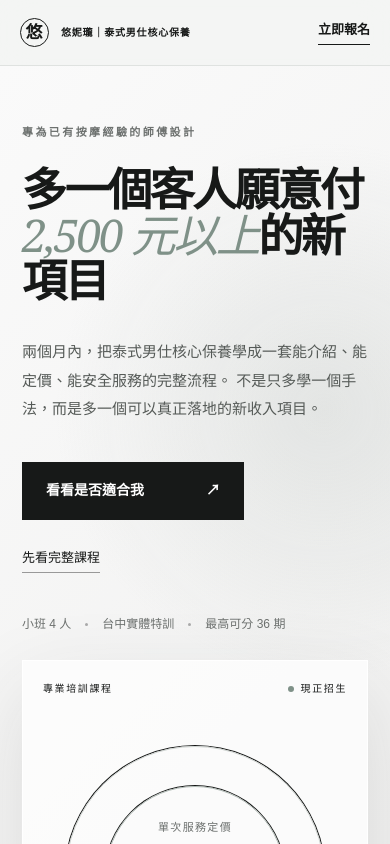
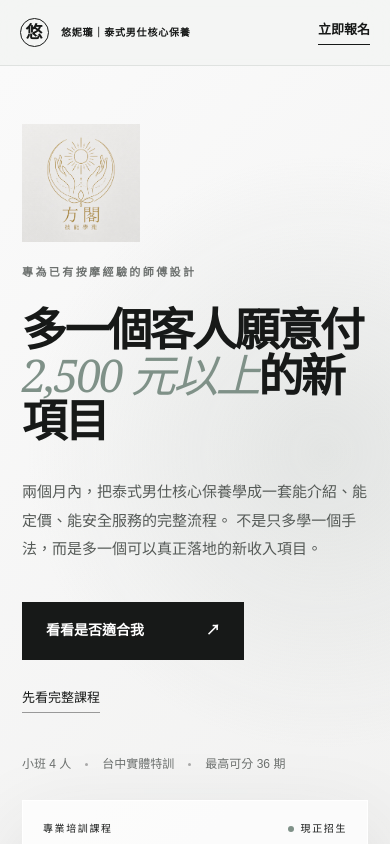
Before and after one commit to lamasonic2020-cloud/unilong-thai-core-care, a Next.js app: page / in a window 390 px wide. Shown: the top 844 px of the page. Built offline with nearby package versions, Linux system fonts and the light colour scheme.

Commit message:
Add Fang Ge academy logo to hero

```diff
--- a/app/globals.css
+++ b/app/globals.css
@@ -37,6 +37,7 @@
   radial-gradient(circle at 83% 30%, rgba(180,187,183,.28), transparent 31%),
   linear-gradient(135deg, #fafafa 0%, #eeeeed 100%);
 }
+.school-logo { display: block; width: 150px; height: 150px; margin: 0 0 28px; object-fit: cover; mix-blend-mode: multiply; }
 .eyebrow, .section-index { margin: 0 0 28px; font-size: 11px; letter-spacing: .22em; text-transform: uppercase; color: var(--muted); font-weight: 700; }
 .hero h1 { margin: 0; max-width: 780px; font-size: clamp(48px, 6vw, 88px); line-height: .99; letter-spacing: -.055em; font-weight: 600; }
 .hero h1 em { color: var(--accent); }
@@ -197,6 +198,7 @@
   .brand { font-size: 10px; }
   .brand-mark { width: 29px; height: 29px; }
   .hero { padding: 58px 22px; }
+  .school-logo { width: 118px; height: 118px; margin-bottom: 22px; }
   .hero h1 { font-size: 45px; }
   .hero-lead { font-size: 15px; }
   .hero-actions { align-items: flex-start; flex-direction: column; }
--- a/app/page.tsx
+++ b/app/page.tsx
@@ -80,6 +80,7 @@
 
       <section className="hero" id="top">
         <div className="hero-copy">
+          <img className="school-logo" src="fang-ge-logo.jpg" alt="方閣技能學苑 Logo" />
           <p className="eyebrow">專為已有按摩經驗的師傅設計</p>
           <h1>多一個客人願意付<br /><em>2,500 元以上</em>的新項目</h1>
           <p className="hero-lead">
```
Also changed, not shown: public/fang-ge-logo.jpg (added).
